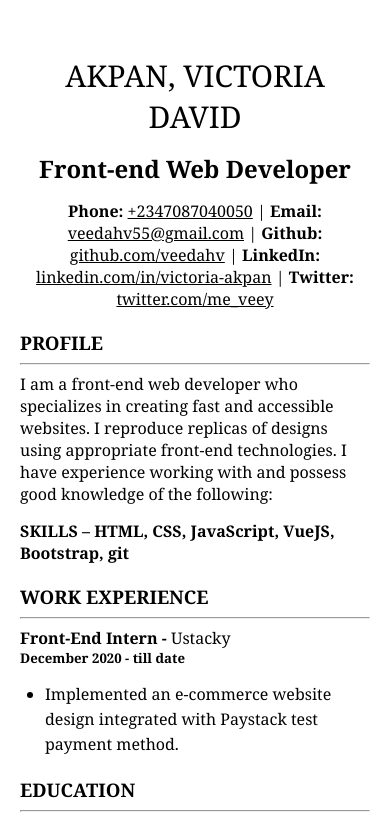
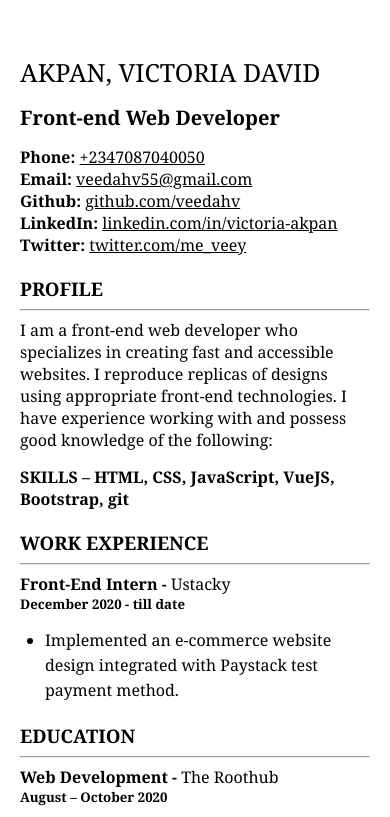
Before and after one commit to veedahv/cv-recreated, a plain HTML site: page index.html in a window 390 px wide. Shown: the top 817 px of the page. Drawn offline with Linux system fonts and the light colour scheme; a script that the page names is missing.

Commit message:
new commit

```diff
--- a/css/styles.css
+++ b/css/styles.css
@@ -84,13 +84,35 @@ hr {
 @media (max-width: 786px) {
 }
 @media (max-width: 596px) {
+    body {
+        padding: 40px 20px;
+    }
+
+    .header {
+        text-align: left;
+        max-width: 700px;
+        margin: 15px auto;
+    }
+
+    .name {
+        font-size: 25px;
+    }
+
+    .job-title {
+        font-size: 20px;
+    }
+
+    .contact-info {
+        display: block;
+    }
+
+    .m-none {
+        display: none;
+    }
+
     .title-box {
         flex-direction: column;
         justify-content: space-between;
         align-items: flex-start;
     }
-
-    body {
-        padding: 40px 20px;
-    }
 }
--- a/index.html
+++ b/index.html
@@ -14,16 +14,28 @@
         <h1 class="name">AKPAN, VICTORIA DAVID</h1>
         <h2 class="job-title">Front-end Web Developer</h2>
         <p class="contact">
-            <strong>Phone: </strong>
-            <a href="tel:+2347087040050" class="nav-link">+2347087040050</a> |
-            <strong>Email: </strong>
-            <a href="mailto:veedahv55@gmail.com" class="nav-link">veedahv55@gmail.com</a> |
-            <strong>Github: </strong>
-            <a href="https://github.com/veedahv" class="nav-link">github.com/veedahv</a> |
+            <span class="contact-info">
+                <strong>Phone: </strong>
+                <a href="tel:+2347087040050" class="nav-link">+2347087040050</a>
+                <span class="m-none">|</span>
+            </span>
+            <span class="contact-info">
+                <strong>Email: </strong>
+                <a href="mailto:veedahv55@gmail.com" class="nav-link">veedahv55@gmail.com</a>
+                <span class="m-none">|</span>
+            </span>
+            <span class="contact-info">
+                <strong>Github: </strong>
+                <a href="https://github.com/veedahv" class="nav-link">github.com/veedahv</a>
+                <span class="m-none">|</span>
+            </span>
             <strong>LinkedIn: </strong>
-            <a href="https://linkedin.com/in/victoria-akpan" class="nav-link">linkedin.com/in/victoria-akpan</a> |
-            <strong>Twitter: </strong>
-            <a href="https://twitter.com/me_veey" class="nav-link">twitter.com/me_veey</a>
+            <a href="https://linkedin.com/in/victoria-akpan" class="nav-link">linkedin.com/in/victoria-akpan</a>
+            <span class="m-none">|</span>
+            <span class="contact-info">
+                <strong>Twitter: </strong>
+                <a href="https://twitter.com/me_veey" class="nav-link">twitter.com/me_veey</a>
+            </span>
         </p>
     </header>
     <main class="main">
@@ -65,7 +77,7 @@
                 <li class="list-item">Created an e-commerce dashboard for an online store.</li>
             </ul>
             <div class="title-box">
-                <h4 class="sub-title">Responsive Web Design –  <span class="light">FreeCodeCamp</span></h4>
+                <h4 class="sub-title">Responsive Web Design – <span class="light">FreeCodeCamp</span></h4>
                 <h5 class="timeline">August 2020</h5>
             </div>
             <ul class="list">
```
